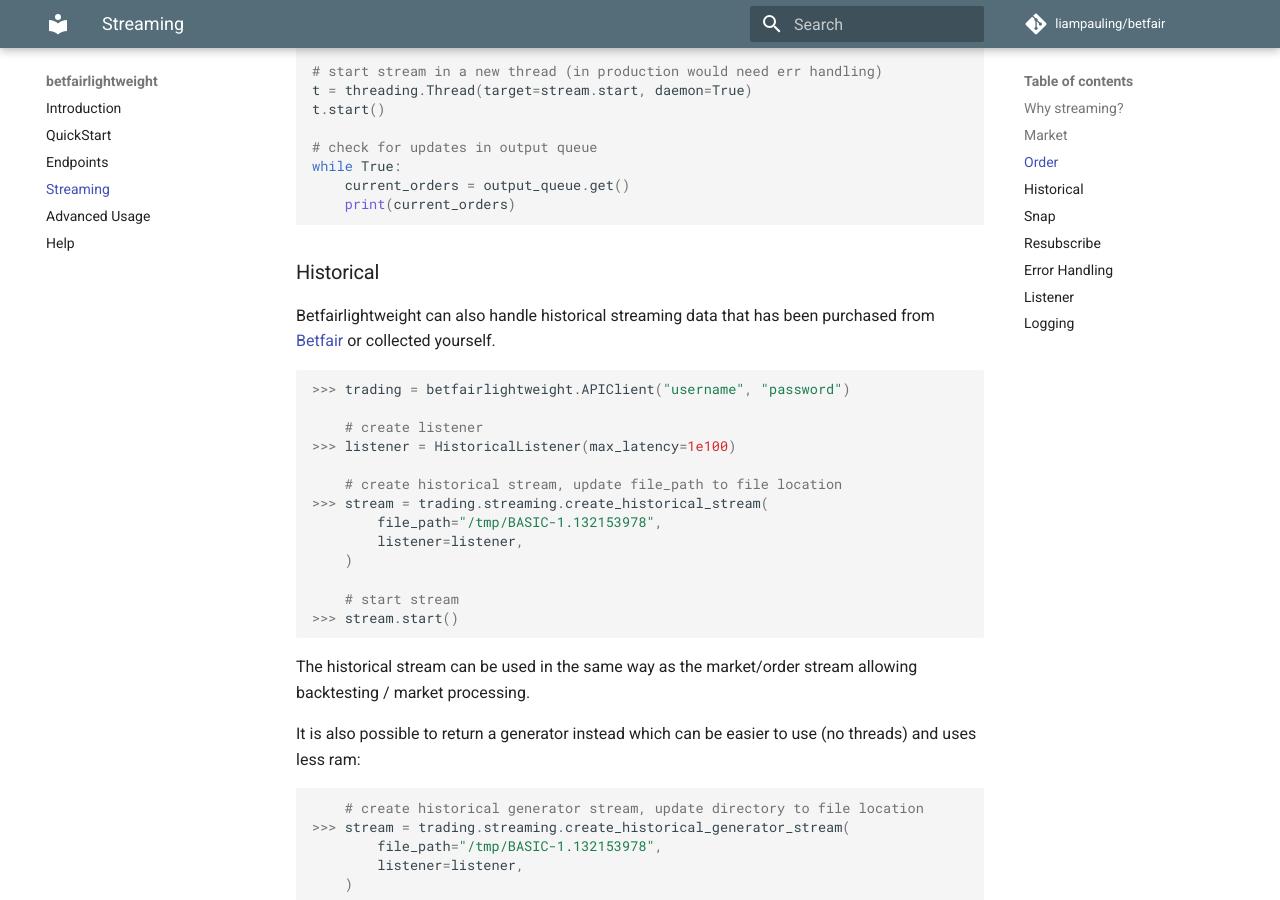
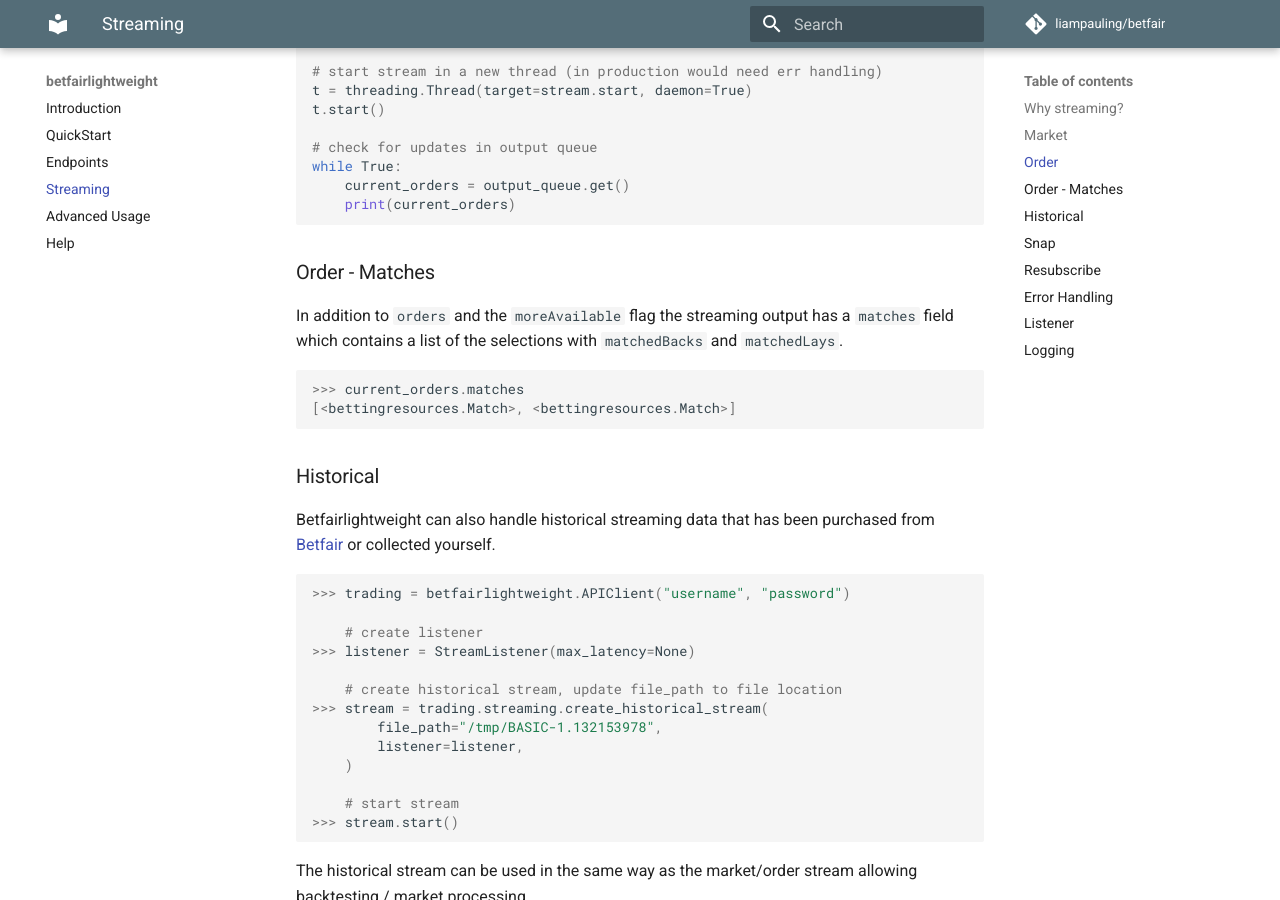
Before and after one commit to betcode-org/betfair, an MkDocs documentation site: the page built from docs/streaming.md, in a window 1280 px wide and 900 px high, scrolled down 2568 px. Built offline with MkDocs 1.6.1 and Material for MkDocs 9.7.7, drawn with Linux system fonts in a browser that asks for light colours; comment, search, counter and statistics services are not loaded.

Commit message:
docs update

````diff
--- a/docs/streaming.md
+++ b/docs/streaming.md
@@ -124,6 +124,15 @@
     print(current_orders)
 ```
 
+### Order - Matches
+
+In addition to `orders` and the `moreAvailable` flag the streaming output has a `matches` field which contains a list of the selections with `matchedBacks` and `matchedLays`.
+
+```python
+>>> current_orders.matches
+[<bettingresources.Match>, <bettingresources.Match>]
+```
+
 ### Historical
 
 Betfairlightweight can also handle historical streaming data that has been purchased from [Betfair](https://historicdata.betfair.com/#/home) or collected yourself.
@@ -132,7 +141,7 @@
 >>> trading = betfairlightweight.APIClient("username", "password")
 
     # create listener
->>> listener = HistoricalListener(max_latency=1e100)
+>>> listener = StreamListener(max_latency=None)
 
     # create historical stream, update file_path to file location
 >>> stream = trading.streaming.create_historical_stream(
````
